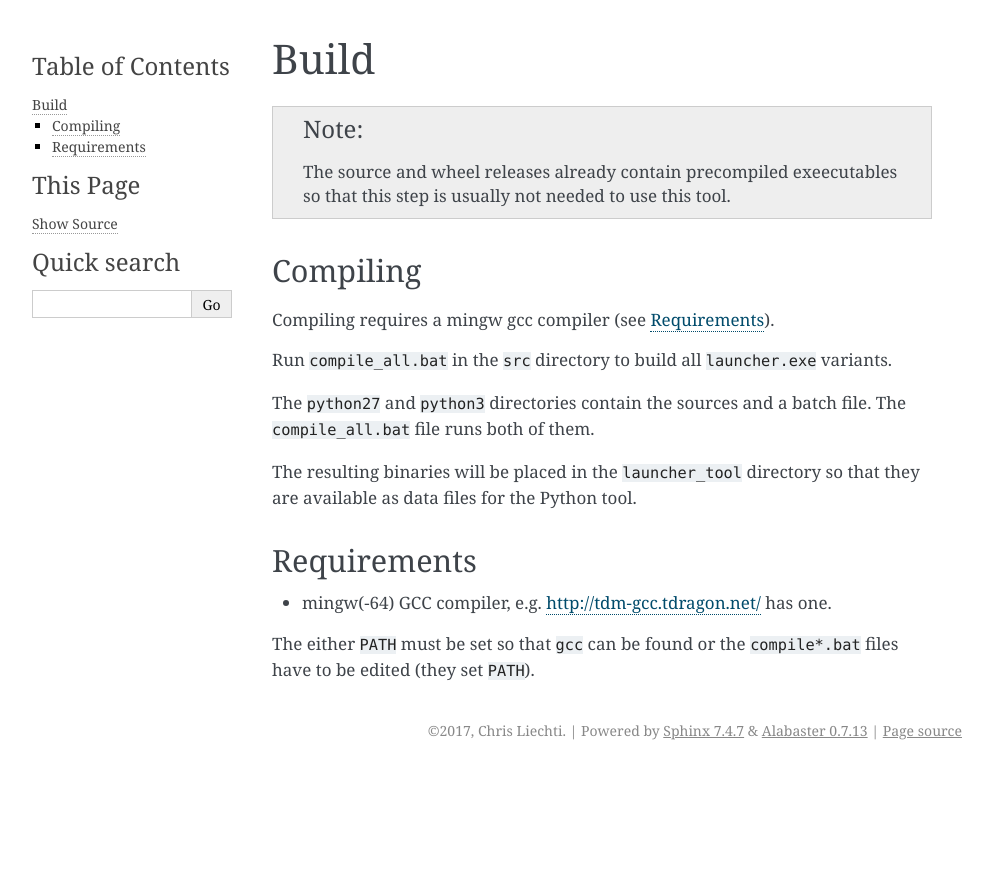
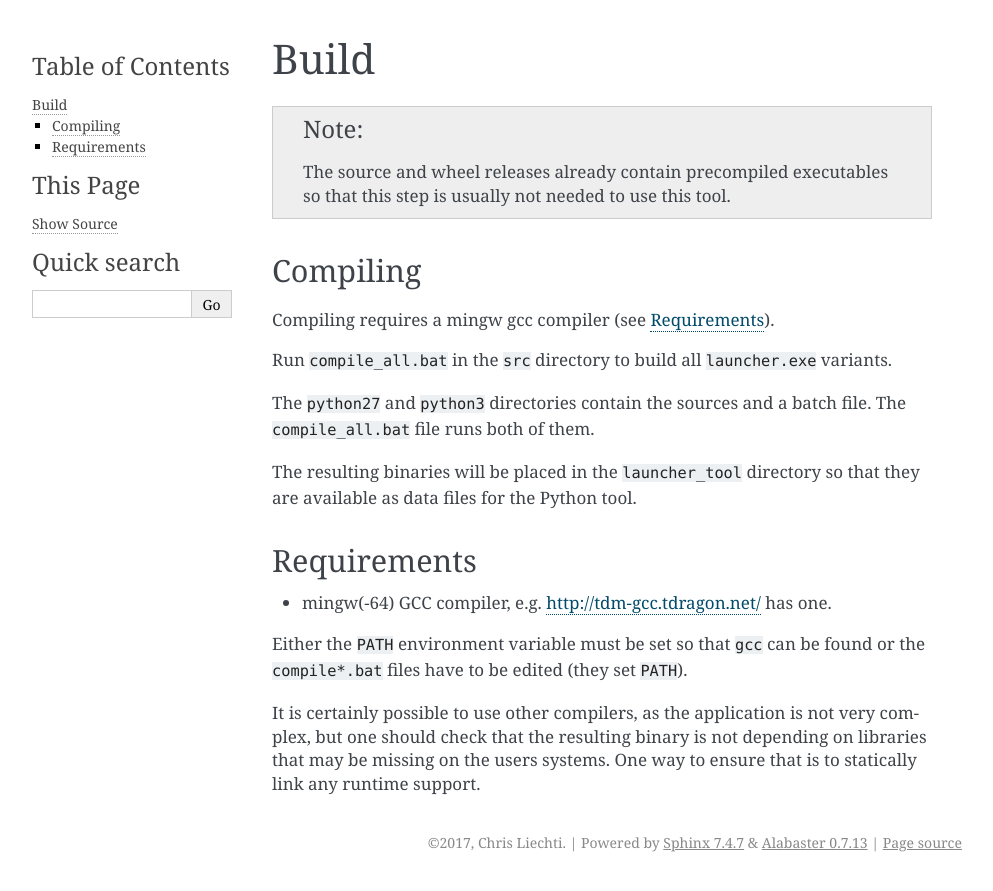
Before and after one commit to zsquareplusc/python-embedded-launcher, a Sphinx documentation site: the page built from documentation/build.rst, in a window 1280 px wide. Shown: the top 891 px of the page, without its empty margins (148-1141 px from the left). Built offline with Sphinx 7.4.7, drawn with Linux system fonts in a browser that asks for light colours.

Commit message:
docs: updates

```diff
--- a/documentation/bdist_launcher.rst
+++ b/documentation/bdist_launcher.rst
@@ -5,7 +5,7 @@
 ================
 
 If setuptools is installed on the development machine, then this command
-is automatically registered. It allows to crate executables based on a
+is automatically registered. It allows to create executables based on a
 ``setup.py``.
 
 Usage
--- a/documentation/build.rst
+++ b/documentation/build.rst
@@ -4,7 +4,7 @@
 
 .. note::
 
-    The source and wheel releases already contain precompiled exeecutables
+    The source and wheel releases already contain precompiled executables
     so that this step is usually not needed to use this tool.
 
 
@@ -27,5 +27,10 @@ Requirements
 
 - mingw(-64) GCC compiler, e.g. http://tdm-gcc.tdragon.net/ has one.
 
-The either ``PATH`` must be set so that ``gcc`` can be found or the
-``compile*.bat`` files have to be edited (they set ``PATH``).
+Either the ``PATH`` environment variable must be set so that ``gcc`` can be
+found or the ``compile*.bat`` files have to be edited (they set ``PATH``).
+
+It is certainly possible to use other compilers, as the application is not
+very complex, but one should check that the resulting binary is not depending
+on libraries that may be missing on the users systems. One way to ensure that
+is to statically link any runtime support.
--- a/documentation/technical.rst
+++ b/documentation/technical.rst
@@ -77,7 +77,7 @@ of this tool is, that it is possible to create and use exes without installers.
 
 
 Other notes
------------
+===========
 ``pip install --user`` installs the packages into a subdirectory
 ``PythonXY/site-packages`` named after the Python version.
 
```
Also changed, not shown: other parts of documentation/technical.rst (+2 -2 lines), documentation/advanced_usage.rst (+4 -4 lines), documentation/tools.rst (+6 -4 lines), documentation/vision.rst (+5 -5 lines).
